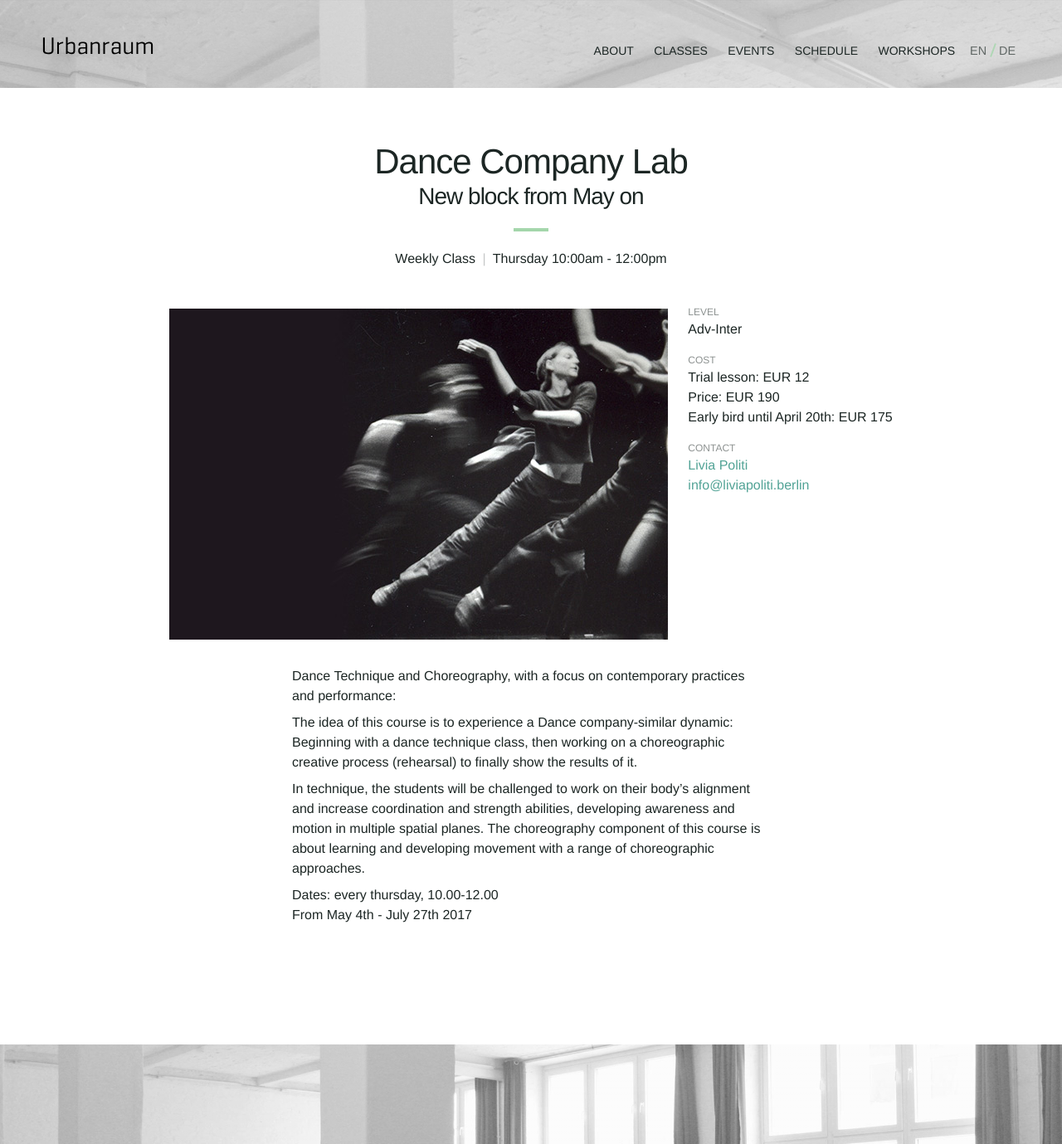
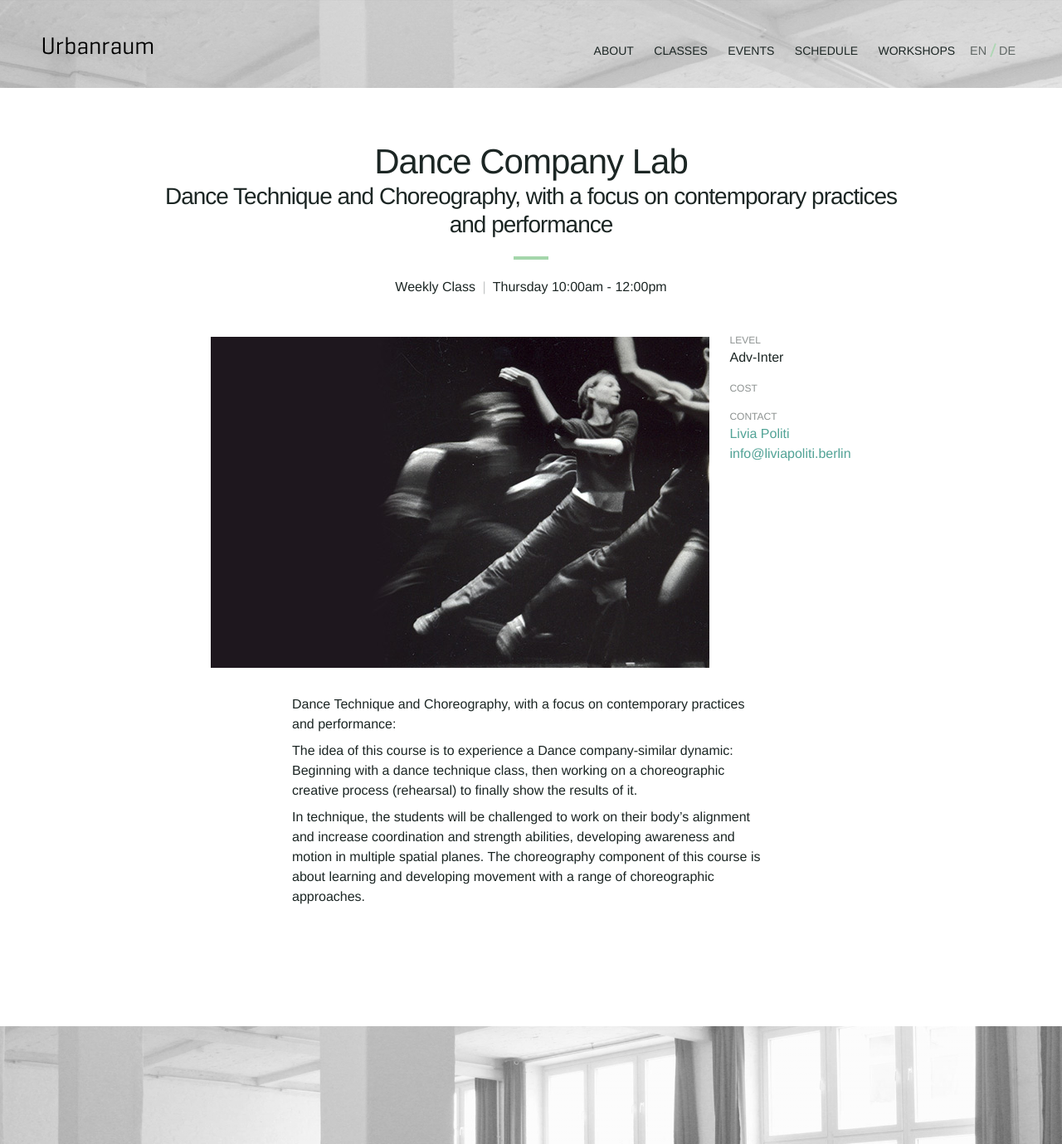
Before and after one commit to Kriesse/urbanraum, a Jekyll site: the page built from _classes/dance-company-lab.md, in a window 1280 px wide. Shown: the whole page at 83% size. Built offline with Jekyll 4.4.1, drawn with Linux system fonts in a browser that asks for light colours; nearby versions of some CDN libraries.

Commit message:
Update dance-company-lab.md

```diff
--- a/_classes/dance-company-lab.md
+++ b/_classes/dance-company-lab.md
@@ -10,8 +10,8 @@ image: "class-contemporary-dance-workshop.jpg"
 title_en: "Dance Company Lab"
 title_de: "Tanzcompany Lab"
 
-subtitle_en: "New block from May on"
-subtitle_de: "neuer Block ab Mai 2017"
+subtitle_en: "Dance Technique and Choreography, with a focus on contemporary practices and performance"
+subtitle_de: "Tanztechnik und Choreografie, mit Fokus auf zeitgenössischen Tanztechniken, Komposition und Performance"
 
 type_en: "Weekly Class"
 type_de: "Wöchentlicher Kurs"
@@ -20,14 +20,10 @@ level_en: "Adv-Inter"
 level_de: "Adv-Inter"
 
 price_en: |
-  Trial lesson: EUR 12
-  Price: EUR 190
-  Early bird until April 20th: EUR 175
+
 
 price_de: |
-  Probestunde: 12 Euro
-  Preis: 190 Euro
-  Frühbucher-Rabatt (bis 20.4.2017): 175 Euro
+
 
 description_en: |
   Dance Technique and Choreography, with a focus on contemporary practices and performance:
@@ -36,17 +32,14 @@ description_en: |
 
   In technique, the students will be challenged to work on their body’s alignment and increase coordination and strength abilities, developing awareness and motion in multiple spatial planes. The choreography component of this course is about learning and developing movement with a range of choreographic approaches.
 
-  Dates: every thursday, 10.00-12.00
-  From May 4th - July 27th 2017
+
 
 description_de: |
-  Tanztechnik und Choreografie, mit einem Fokus auf zeitgenössischen Tanztechniken und Performance:
-  Die Idee von diesem Kurs ist, eine Tanzcompany-ähnliche Dynamik zu erleben, beginnend mit einem Tanztechnik-Unterricht, an den ein choreografisch-kreativer Prozess (Probe) anschließt, um schließlich die Ergebnisse zu präsentieren.
+  Die Idee von diesem Kurs ist, eine Tanzcompany-ähnliche Dynamik zu erleben, beginnend mit einem Tanztechnik-Unterricht, an den ein choreografisch-kreativer Prozess (Probe) anschließt.
 
-  Im Technikteil werden die Studenten herausgefordert, an der Ausrichtung ihres Körpers zu arbeiten und die Koordination, die Kraft und die Entwicklung von Bewusstsein und Bewegung auf mehreren räumlichen Ebenen zu erhöhen. Die Choreographie-Komponente dieses Kurses dient dem Lernen und der Entwicklung von Bewegung mit Hilfe einer Vielfalt von choreographischen Ansätzen.
+  Im Technikteil werden die Studenten herausgefordert, an der Ausrichtung ihres Körpers zu arbeiten und die Koordination, die Kraft und die Entwicklung von Bewusstsein und Bewegung auf mehreren räumlichen Ebenen zu erhöhen.
 
-  Termine: donnerstags, 10.00-12.00
-  Vom 4. Mai - 27. Juli 2017
+  Die Choreographie-Komponente dieses Kurses dient dem Erlernen und der Entwicklung von Bewegung mit Hilfe einer Vielfalt von Improvisation, Komposition und choreographischen Ansätzen.
 
 
 ---
```
